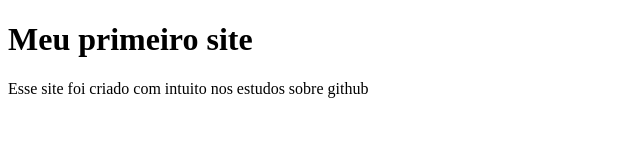
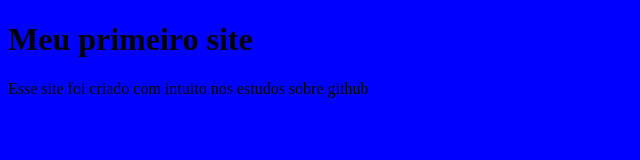
Before and after one commit to leandrocb0412/meusite, a plain HTML site: page index.html in a window 1280 px wide. Shown: the whole page, without its empty margins (0-640 px from the left). Drawn offline with Linux system fonts and the light colour scheme.

Commit message:
inicio de estilização da pagina

```diff
--- /dev/null
+++ b/index.css
@@ -0,0 +1,3 @@
+body{
+	background-color: blue;
+}
--- a/index.html
+++ b/index.html
@@ -2,6 +2,7 @@
 <html>
 	<head>
 		<meta charset="utf-8">
+		<link rel="stylesheet" type="text/css" href="index.css">
 		<title>Meu site</title>
 	</head>
 	<body>
```
